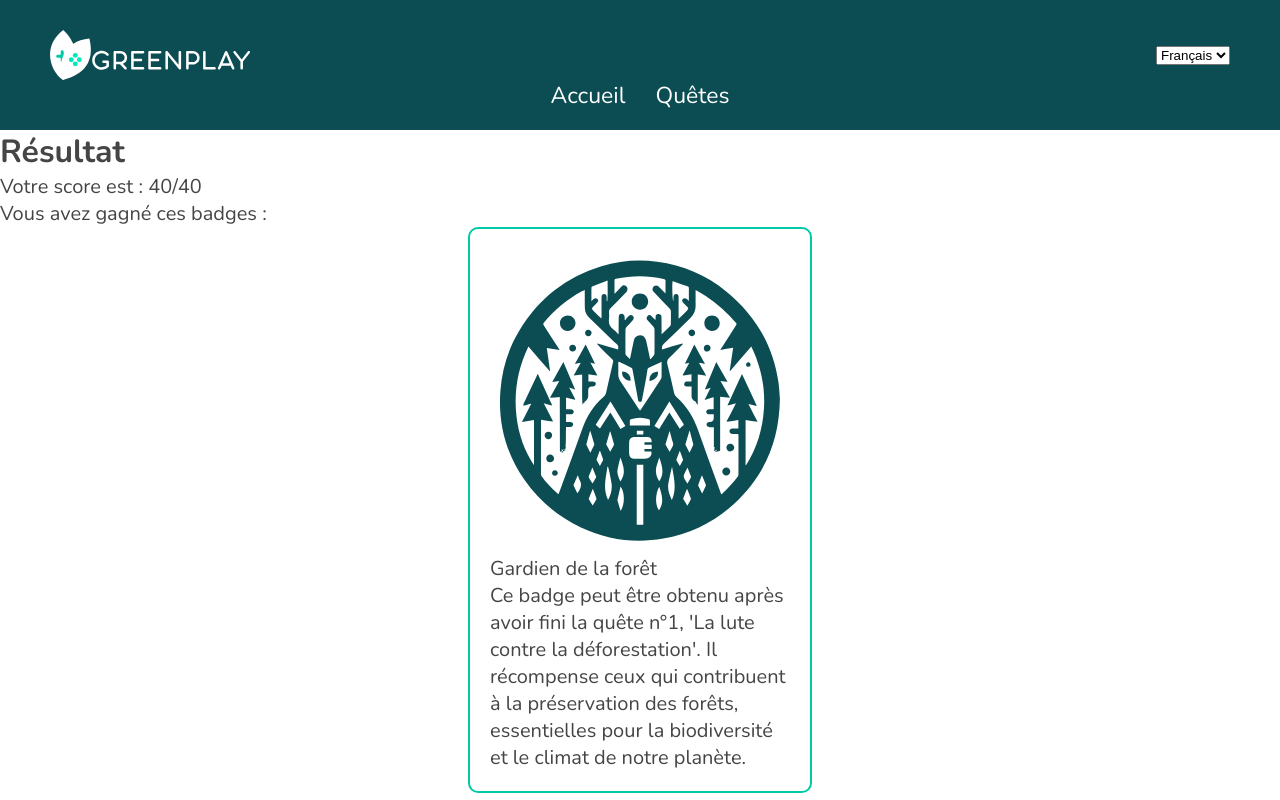
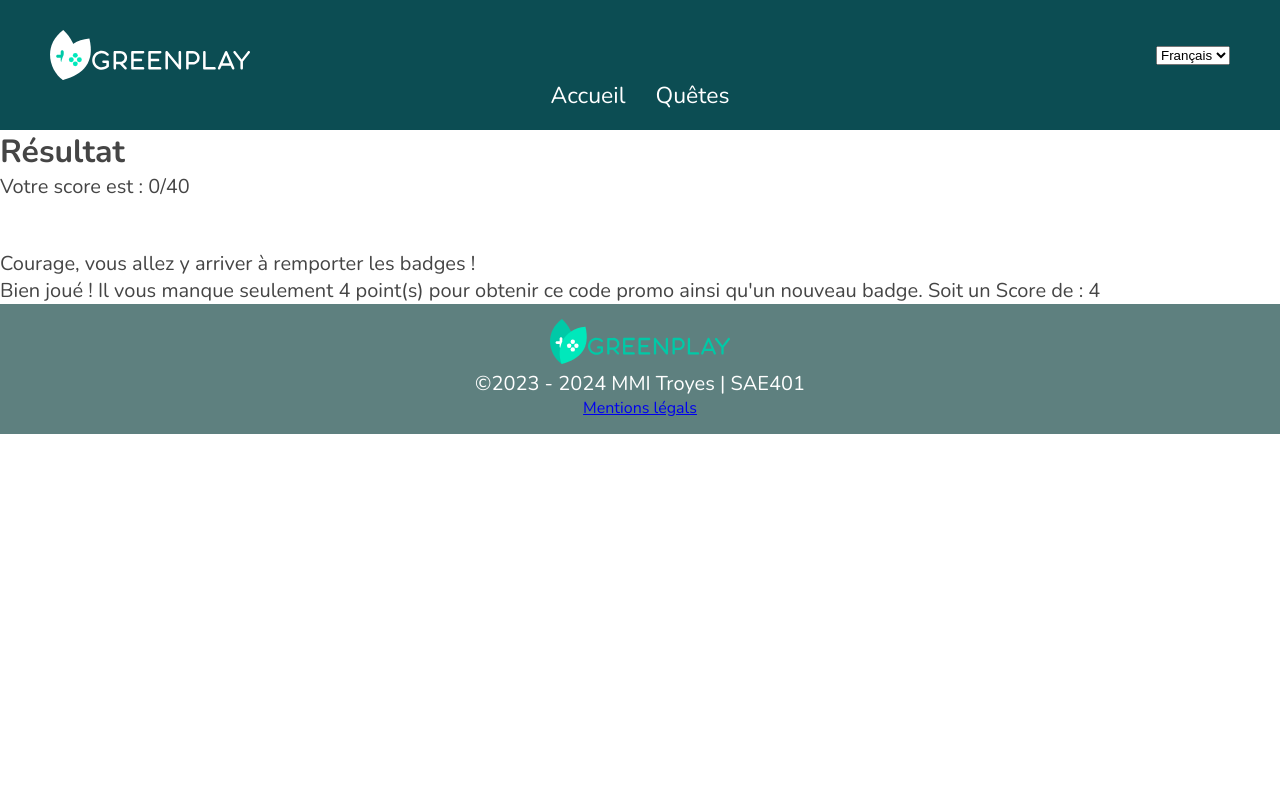
Before and after one commit to AliceGH-mmi22g02/SAE401, a Vue app: page /Resultat in a window 1280 px wide. Shown: the top 800 px of the page. Built offline with nearby package versions, Linux system fonts and the light colour scheme.

Commit message:
Légère reformulation Resultat (texte)

```diff
--- a/src/views/ResultatView.vue
+++ b/src/views/ResultatView.vue
@@ -26,7 +26,10 @@
     </div>
 
     <div v-if="score >= 4">
-      <p>Vous avez gagné ces codes promo :</p>
+      <p>
+        “Félicitations ! Vous avez gagné ces code promo pour le jeu Terra Nil !<br>
+        Rétablissez l'équilibre écologique en reconstruisant des écosystèmes dans ce jeu de stratégie environnementale sur PC.”
+      </p>
     </div>
 
     <div v-for="(promo, index) in promos" :key="index">
@@ -34,7 +37,7 @@
         <p v-if="promo.code">{{ promo.code }}</p>
       </div>
       <div v-else-if="index === getNextPromoIndex()">
-        <p>Il vous manque {{ promo.requiredScore - score }} point(s) pour obtenir ce code promo ainsi qu'un nouveau badge. Soit un Score de : {{ promo.requiredScore }}</p>
+        <p>Bien joué ! Il vous manque seulement  {{ promo.requiredScore - score }} point(s) pour obtenir ce code promo ainsi qu'un nouveau badge. Soit un Score de : {{ promo.requiredScore }}</p>
       </div>
     </div>
 
@@ -47,7 +50,7 @@ import { ref } from 'vue';
 import store from '../store.js';
 
 const route = useRoute();
-const score = 40;
+const score = store.state.score;
 
 const promos = [
   { requiredScore: 4, code: generatePromoCode() },
```
